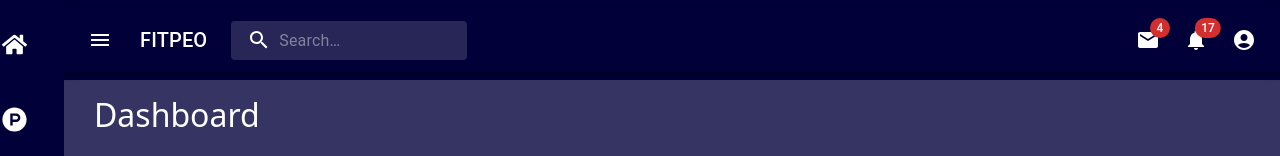
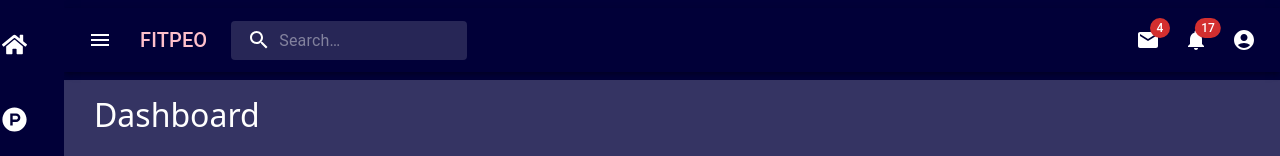
Before and after one commit to vijayshagara/money_save_new, a React (Vite) app: page / in a window 1280 px wide. Shown: the top 156 px of the page. Built offline with nearby package versions, Linux system fonts and the light colour scheme.

Commit message:
Update Header.jsx

```diff
--- a/src/component/Header/Header.jsx
+++ b/src/component/Header/Header.jsx
@@ -175,6 +175,7 @@ export default function Header() {
               noWrap
               component="div"
               sx={{ display: { xs: "none", sm: "block" } }}
+              style={{color:"pink"}}
             >
               FITPEO
             </Typography>
```
